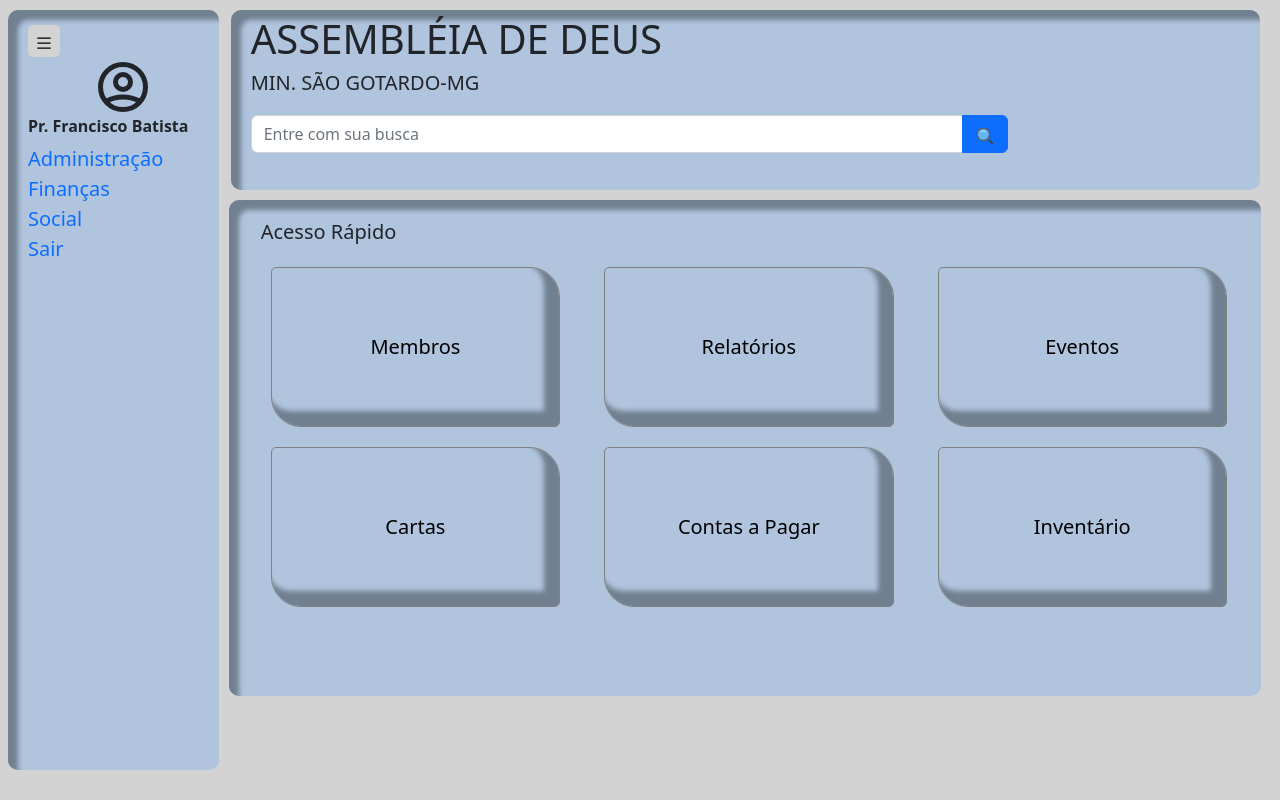
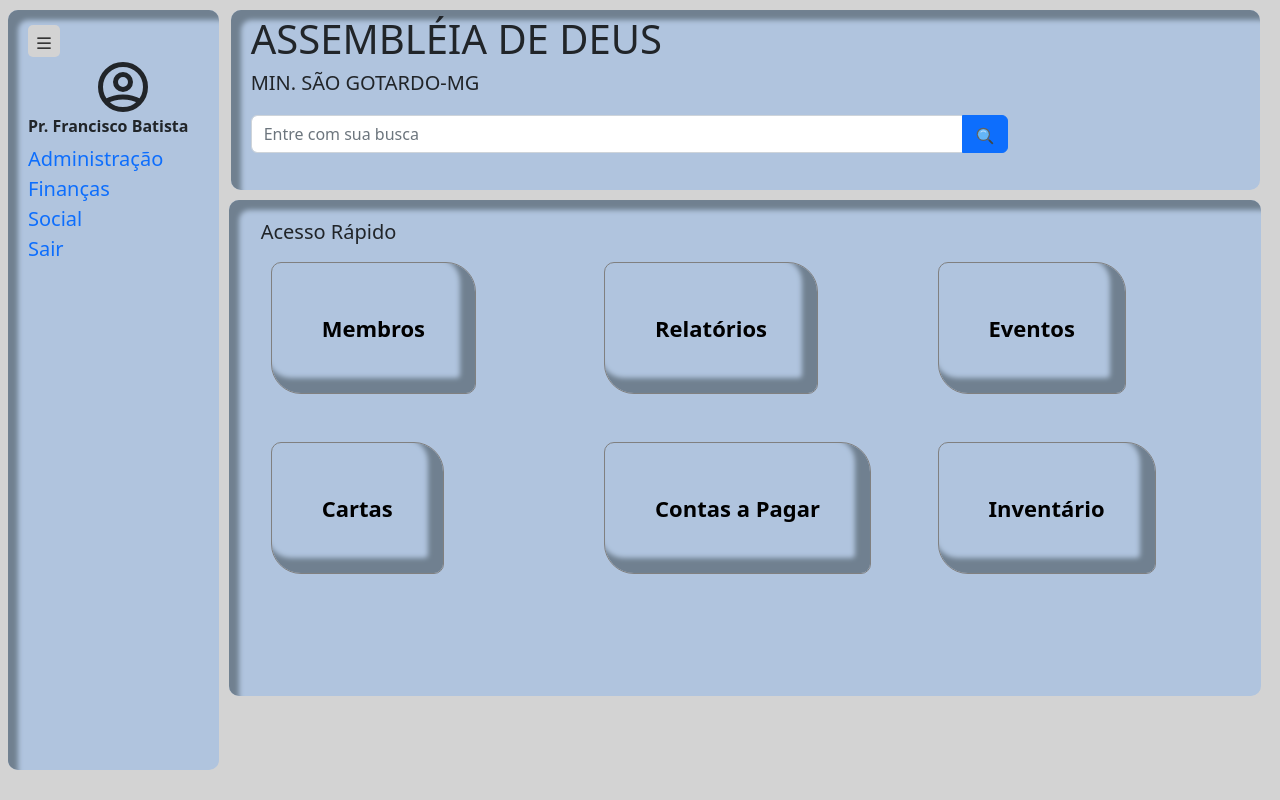
Before and after one commit to BraullioSoares/SysChurch, a React (Create React App) app in the folder frontend/syschurch-app/: page / in a window 1280 px wide. Built offline with nearby package versions, Linux system fonts and the light colour scheme; no server answers.

Commit message:
Creat Routing
Criação de Rotas

```diff
--- a/frontend/syschurch-app/src/App.js
+++ b/frontend/syschurch-app/src/App.js
@@ -1,19 +1,11 @@
-import {BrowserRouter, Routes, Route} from "react-router-dom";
-import Home from './components/content/Home/Home';
-import TestFinancas from './components/content/TESTE/TestFinancas';
-import TestADM from './components/content/TESTE/TestADM';
-import TestSocial from './components/content/TESTE/TestSocial';
+import {BrowserRouter} from "react-router-dom";
+import Routing from "./Routing";
 import './global.css'
 
 function App() {
   return (
     <BrowserRouter>
-      <Routes>
-        <Route path="/" element={<Home />} />
-        <Route path="/administracao" element={<TestADM />} />
-        <Route path="/financas" element={<TestFinancas />} />
-        <Route path="/social" element={<TestSocial />} />
-      </Routes>
+      <Routing />
     </BrowserRouter>
   );
 }
--- /dev/null
+++ b/frontend/syschurch-app/src/Routing.js
@@ -0,0 +1,19 @@
+import React from "react";
+import { Routes, Route } from 'react-router-dom'
+import Home from './components/content/Home/Home'
+import MemberList from "./components/content/MemberList/MemberList";
+import TestADM from './components/content/TESTE/TestADM'
+import TestFinancas from './components/content/TESTE/TestFinancas'
+import TestSocial from './components/content/TESTE/TestSocial'
+
+export default function Routing() {
+    return(
+        <Routes>
+            <Route path="/" element={<Home />} />
+            <Route path="/TestADM" element={<TestADM />} />
+            <Route path="/TestFinancas" element={<TestFinancas />} />
+            <Route path="/TestSocial" element={<TestSocial />} />
+            <Route path="/MemberList" element={<MemberList />} />
+        </Routes>
+    );
+}
--- a/frontend/syschurch-app/src/components/content/MainContent/MainContent.css
+++ b/frontend/syschurch-app/src/components/content/MainContent/MainContent.css
@@ -15,7 +15,7 @@
     height: 20vh;
     margin: 10px;
     font-size: 20px;
-    padding-top: 5px;
+    padding-top: 50px;
 }
 
 .bottom-MainContent{
@@ -27,6 +27,20 @@
     box-shadow: inset -10px -10px 5px 5px #708090;
 }
 
+.link-MainContent{
+
+    background-color: #B0C4DE;
+    border: 1px solid gray;
+    padding: 50px;
+
+    border-radius: 10px 30px;
+    box-shadow: inset -10px -10px 5px 5px #708090;
+    text-decoration: none;
+    font-size: 22px;
+    color: black;
+    font-weight: bold;
+}
+
 .h6-MainContent{
     margin-top: 15px;
 }
--- a/frontend/syschurch-app/src/components/content/MainContent/MainContent.js
+++ b/frontend/syschurch-app/src/components/content/MainContent/MainContent.js
@@ -1,5 +1,5 @@
-
 import Container from 'react-bootstrap/Container';
+import { Link } from 'react-router-dom';
 import Row from 'react-bootstrap/Row';
 import Col from 'react-bootstrap/Col';
 import "./MainContent.css";
@@ -12,24 +12,24 @@
                 <h5 className='h6-MainContent'>Acesso Rápido</h5>
                 <Row>
                     <Col className="col-MainContent" sm>
-                        <button className='bottom-MainContent'>Membros</button>
+                        <Link to="/MemberList" className='link-MainContent'>Membros</Link>
                     </Col>
                     <Col className="col-MainContent" sm>
-                        <button className='bottom-MainContent'>Relatórios</button>
+                        <Link to="/MemberList" className='link-MainContent'>Relatórios</Link>
                     </Col>
                     <Col className="col-MainContent" sm>
-                        <button className='bottom-MainContent'>Eventos</button>
+                        <Link to="/MemberList" className='link-MainContent'>Eventos</Link>
                     </Col>
                 </Row>
                 <Row>
                     <Col className="col-MainContent" sm>
-                        <button className='bottom-MainContent'>Cartas</button>
+                    <Link to="/MemberList" className='link-MainContent'>Cartas</Link>
                     </Col>
                     <Col className="col-MainContent" sm>
-                        <button className='bottom-MainContent'>Contas a Pagar</button>
+                    <Link to="/MemberList" className='link-MainContent'>Contas a Pagar</Link>
                     </Col>
                     <Col className="col-MainContent" sm>
-                        <button className='bottom-MainContent'>Inventário</button>
+                    <Link to="/MemberList" className='link-MainContent'>Inventário</Link>
                     </Col>
                 </Row>
             </Container>
--- a/frontend/syschurch-app/src/components/content/Sidenav/Sidenav.js
+++ b/frontend/syschurch-app/src/components/content/Sidenav/Sidenav.js
@@ -2,6 +2,7 @@
 import { HiOutlineUserCircle } from "react-icons/hi";
 import { BsList } from "react-icons/bs";
 import './SideNav.css'
+
 
 function Sidenav() {
     return (
@@ -16,7 +17,6 @@
             </div>
 
             <nav>
-
                 <ul className='sideNave-ul'>
                     <li className="sideNave-li">
                         <Link to="/TestADM">Administração</Link>
@@ -31,7 +31,6 @@
                         <Link to="/">Sair</Link>
                     </li>
                 </ul>
-
             </nav>
         </div>
 
```
